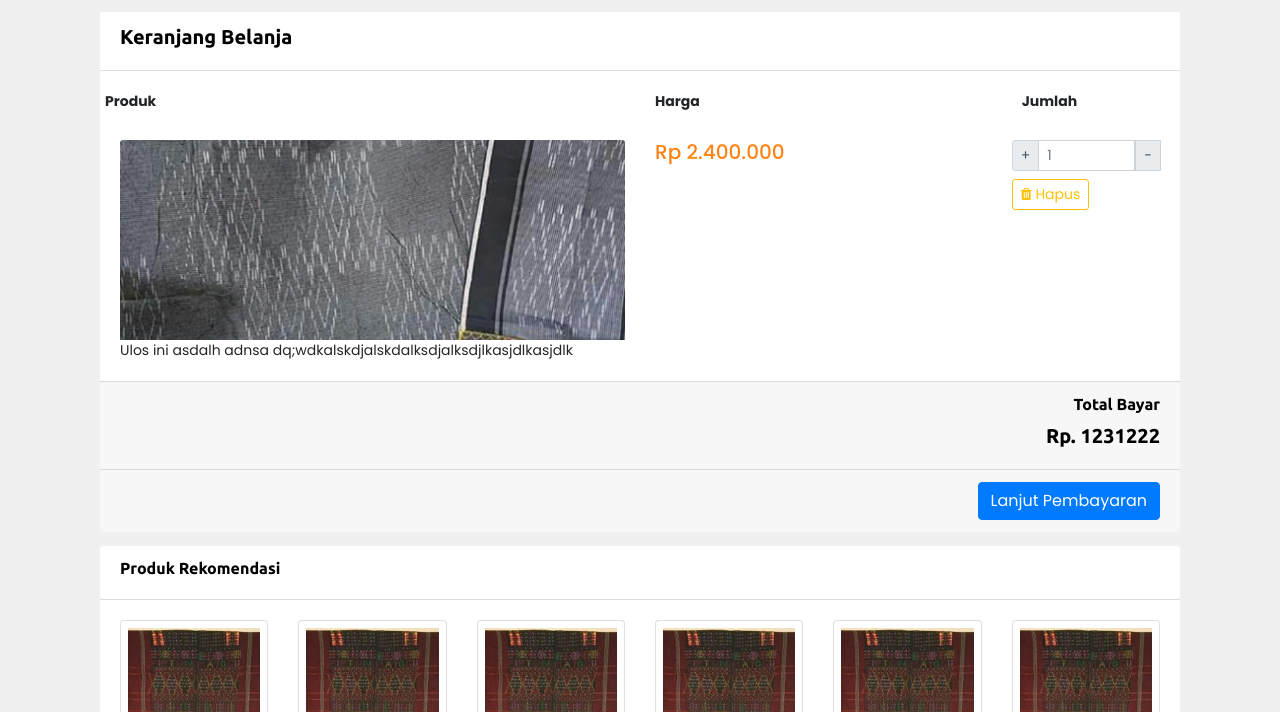
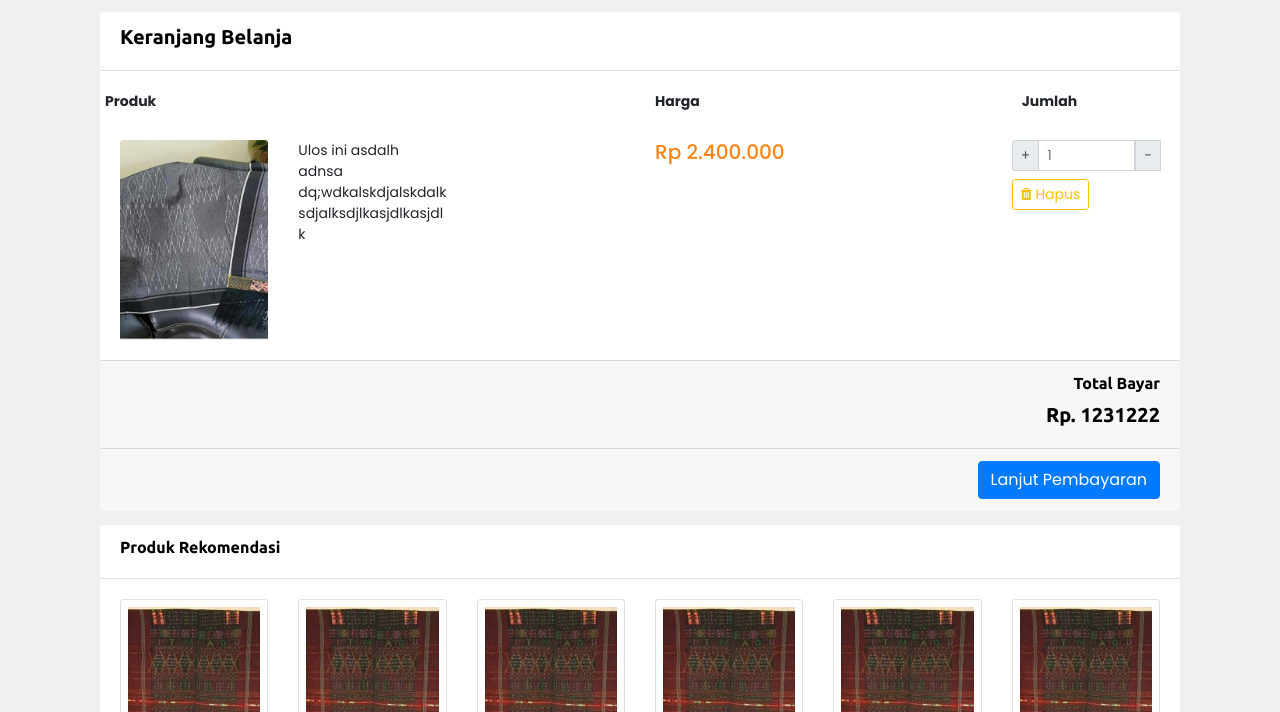
Before and after one commit to Palti28/uloszone-html, a plain HTML site: page cart.html in a window 1280 px wide. Shown: the part 88-800 px from the top of the page. Drawn offline with nearby package versions, Linux system fonts and the light colour scheme; files whose address does not match are found by name.

Commit message:
responsive-cart

```diff
--- a/cart.html
+++ b/cart.html
@@ -231,12 +231,12 @@
         <div class="row">
           <div class="col-md-6 col-sm-6 col-xs-6">
             <div class="row">
-              <div class="col-md-12 col-sm-12 col-xs-12">
+              <div class="col-lg-4 col-sm-6 col-xs-12">
                 <div class="imgwrapper" style="padding: 0px">
                   <img src="img/product-img/product-33.jpg" alt="Card image cap">
                 </div>
               </div>
-              <div class="col-md-12"><div class="keranjang-desc-prod">
+              <div class="col-lg-4 col-sm-6 col-xs-12"><div class="keranjang-desc-prod">
                 Ulos ini asdalh adnsa dq;wdkalskdjalskdalksdjalksdjlkasjdlkasjdlk
               </div></div>
 
```
